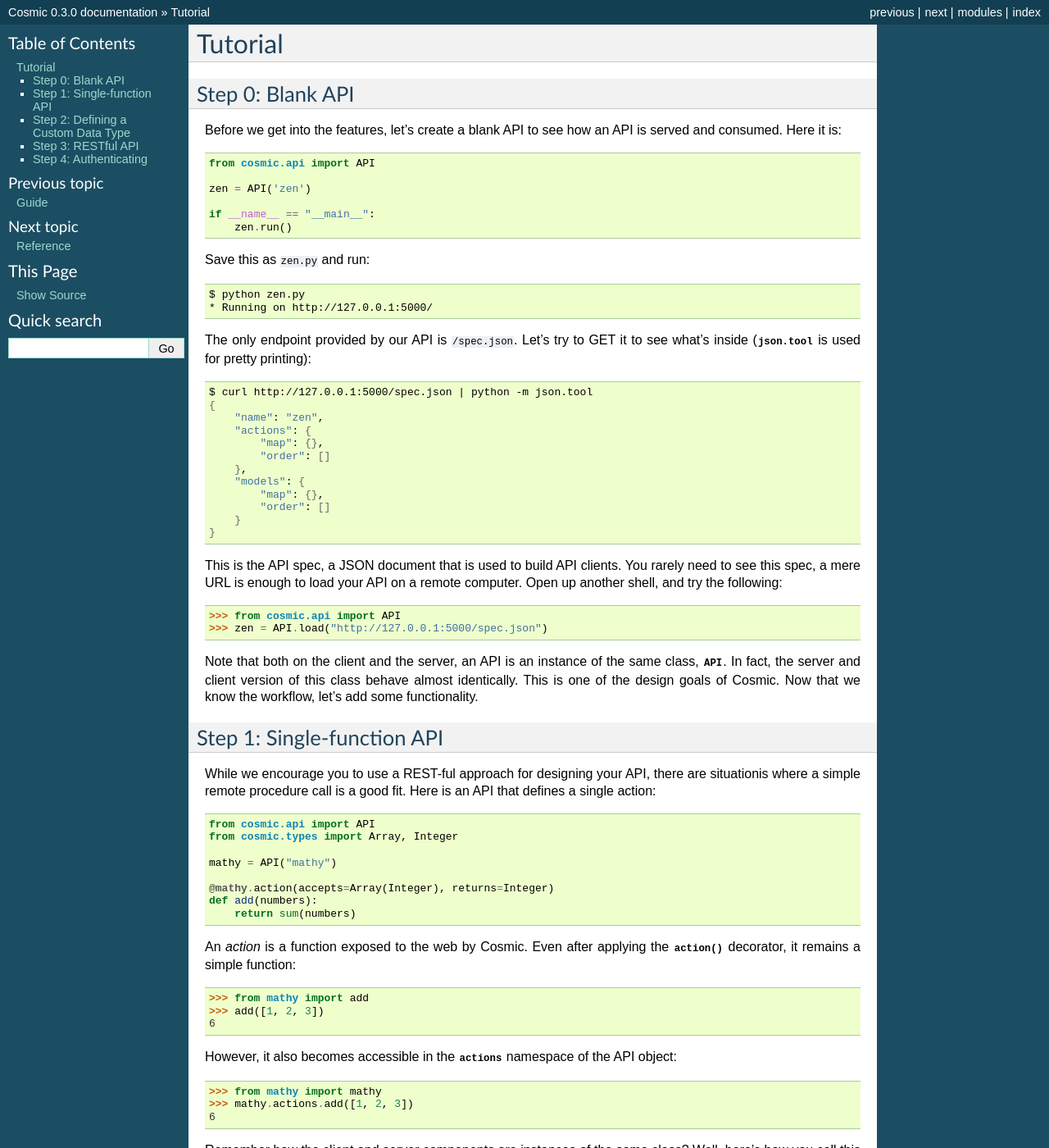
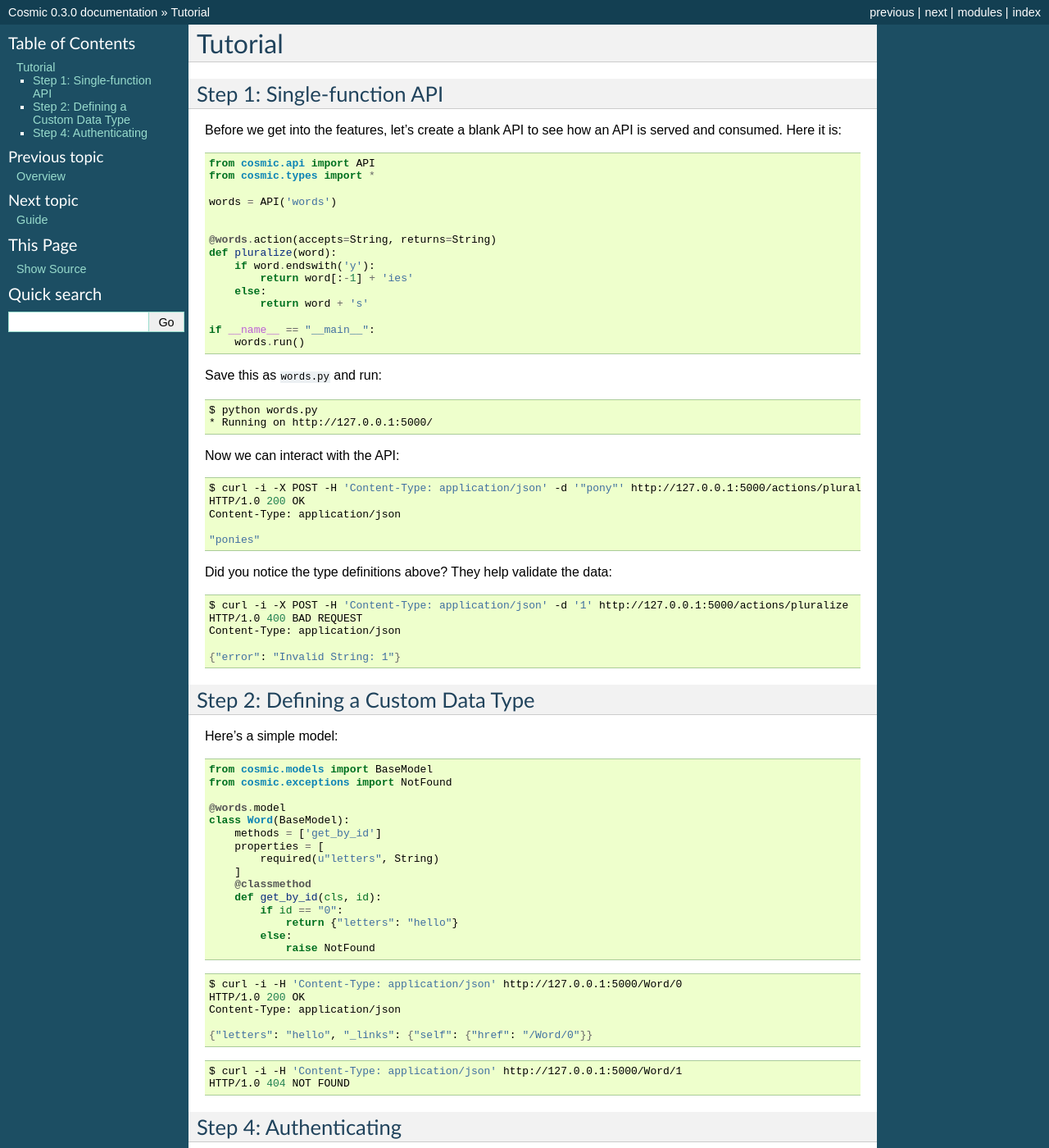
Before and after one commit to cosmic-api/cosmic.py, a Sphinx documentation site: the page built from docs/source/tutorial.rst, in a window 1280 px wide and 1400 px high. Shown: the whole window at 82% size. Built offline with Sphinx 7.4.7, drawn with Linux system fonts in a browser that asks for light colours; some of the changed text lies outside the part shown.

Commit message:
Update tutorial

```diff
--- a/docs/source/index.rst
+++ b/docs/source/index.rst
@@ -15,8 +15,8 @@ Contents:
    :maxdepth: 3
 
    overview
+   tutorial
    guide
-   tutorial
    reference
 
 Indices and tables
--- a/docs/source/tutorial.rst
+++ b/docs/source/tutorial.rst
@@ -1,203 +1,88 @@
 Tutorial
 ========
 
-Step 0: Blank API
------------------
+Step 1: Single-function API
+---------------------------
 
 Before we get into the features, let's create a blank API to see how an API
 is served and consumed. Here it is::
 
     from cosmic.api import API
+    from cosmic.types import *
 
-    zen = API('zen')
+    words = API('words')
+
+
+    @words.action(accepts=String, returns=String)
+    def pluralize(word):
+        if word.endswith('y'):
+            return word[:-1] + 'ies'
+        else:
+            return word + 's'
 
     if __name__ == "__main__":
-        zen.run()
+        words.run()
 
-Save this as ``zen.py`` and run:
+Save this as ``words.py`` and run:
 
 .. code:: bash
 
-    $ python zen.py
+    $ python words.py
     * Running on http://127.0.0.1:5000/
 
-The only endpoint provided by our API is ``/spec.json``. Let's try to GET it
-to see what's inside (:mod:`json.tool` is used for pretty printing):
+Now we can interact with the API:
 
 .. code:: bash
 
-    $ curl http://127.0.0.1:5000/spec.json | python -m json.tool
-    {
-        "name": "zen",
-        "actions": {
-            "map": {},
-            "order": []
-        },
-        "models": {
-            "map": {},
-            "order": []
-        }
-    }
+    $ curl -i -X POST -H 'Content-Type: application/json' -d '"pony"' http://127.0.0.1:5000/actions/pluralize
+    HTTP/1.0 200 OK
+    Content-Type: application/json
 
-This is the API spec, a JSON document that is used to build API clients. You
-rarely need to see this spec, a mere URL is enough to load your API on a
-remote computer. Open up another shell, and try the following::
+    "ponies"
 
-    >>> from cosmic.api import API
-    >>> zen = API.load("http://127.0.0.1:5000/spec.json")
+Did you notice the type definitions above? They help validate the data:
 
-Note that both on the client and the server, an API is an instance of the same
-class, :class:`~cosmic.api.API`. In fact, the server and client version of
-this class behave almost identically. This is one of the design goals of
-Cosmic. Now that we know the workflow, let's add some functionality.
+.. code:: bash
 
-Step 1: Single-function API
----------------------------
+    $ curl -i -X POST -H 'Content-Type: application/json' -d '1' http://127.0.0.1:5000/actions/pluralize
+    HTTP/1.0 400 BAD REQUEST
+    Content-Type: application/json
 
-While we encourage you to use a REST-ful approach for designing your API,
-there are situationis where a simple remote procedure call is a good fit. Here
-is an API that defines a single action::
-
-    from cosmic.api import API
-    from cosmic.types import Array, Integer
-
-    mathy = API("mathy")
-
-    @mathy.action(accepts=Array(Integer), returns=Integer)
-    def add(numbers):
-        return sum(numbers)
-
-An *action* is a function exposed to the web by Cosmic. Even after applying
-the :meth:`~cosmic.API.action` decorator, it remains a simple function::
-
-    >>> from mathy import add
-    >>> add([1, 2, 3])
-    6
-
-However, it also becomes accessible in the :data:`~cosmic.API.actions`
-namespace of the API object::
-
-    >>> from mathy import mathy
-    >>> mathy.actions.add([1, 2, 3])
-    6
-
-Remember how the client and server components are instances of the same class?
-Well, here's how you call this action from the client::
-
-    >>> mathy = API.load("http://127.0.0.1:5000/spec.json")
-    >>> mathy.actions.add([1, 2, 3])
-    6
-
-Did you notice the type definitions in the action? They help Cosmic serialize
-complex data and validate it. See what happens when you pass in the wrong
-type::
-
-    >>> mathy.actions.add([1, 2, True])
-    Traceback (most recent call last):
-      File "<stdin>", line 1, in <module>
-      File "cosmic/actions.py", line 37, in __call__
-        return self.endpoint(*args, **kwargs)
-      File "cosmic/http.py", line 287, in __call__
-        return self.api.client_hook.call(self, *args, **kwargs)
-      File "cosmic/http.py", line 27, in call
-        return self.parse_response(endpoint, res)
-      File "cosmic/http.py", line 33, in parse_response
-        return endpoint.parse_response(res)
-      File "cosmic/http.py", line 347, in parse_response
-        res = super(ActionEndpoint, self).parse_response(res)
-      File "cosmic/http.py", line 273, in parse_response
-        raise ValidationError(r['json'].datum.get('error', ''))
-    teleport.ValidationError: Item at [2] Invalid Integer: True
-
-In the background, the Cosmic client made a request, to which the Cosmic
-server returned a special 400 response, which the client turned into a
-:exc:`~teleport.ValidationError`. On the client side, this validation guides
-in correct API usage. On the server side, it greatly reduces boilerplate and
-the number potentially dangerous errors that result from malformatted data.
-
-These type definitions can also be used to generate documentation.
-
-The system responsible for the type definitions and serialization is a
-decoupled component called Teleport.
+    {"error": "Invalid String: 1"}
 
 Step 2: Defining a Custom Data Type
 -----------------------------------
 
-Teleport allows you to define custom types from scratch or in terms of other
-types. These definition will aid in serialization, deserialization and
-validation. With Cosmic, you can attach such definition to your API, creating
-a model. Here's a simple model::
+Here's a simple model::
 
     from cosmic.models import BaseModel
+    from cosmic.exceptions import NotFound
 
-    planetarium = API('planetarium')
-
-    @planetarium.model
-    class Sphere(BaseModel):
-        properties = [
-            required(u"name", string)
-        ]
-
-Here's how you instantiate it::
-
-    >>> Sphere(name="Pluto")
-    <examples.planetarium.Sphere object at 0xa8b434c>
-
-And on the server::
-
-    >>> planetarium.models.Sphere(name="Neptune")
-    <cosmic.api.Sphere object at 0xa8076ec>
-
-Actions can take models as parameters::
-
-    @planetarium.action(accepts=Sphere, returns=String)
-    def hello(sphere):
-        return "Hello, %s" % sphere.name
-
-Now you can call this both from the client or from the server::
-
-    >>> neptune = planetarium.models.Sphere(name="Neptune")
-    >>> planetarium.actions.hello(neptune)
-    u'Hello Neptune'
-
-Step 3: RESTful API
--------------------
-
-Some models not only represent data types, but also correspond to sets of
-real-world objects. Commonly the model will correspond with a database table
-and the object with a row in that table. Cosmic doesn't care where these
-objects are stored, you are expected to provide access to them by implementing
-up to 5 methods.
-
-Let's augment the model we defined above to allow Cosmic to expose it::
-
-    @planetarium.model
-    class Sphere(BaseModel):
+    @words.model
+    class Word(BaseModel):
         methods = ['get_by_id']
         properties = [
-            required("name", String)
+            required(u"letters", String)
         ]
-
         @classmethod
         def get_by_id(cls, id):
-            if id in spheres:
-                return spheres[id]
+            if id == "0":
+                return {"letters": "hello"}
             else:
-                return None
+                raise NotFound
 
-    spheres = {
-        "0": Sphere(name="Earth", id="0"),
-        "1": Sphere(name="Moon", id="0")
-    }
+.. code:: bash
 
-Every method implemented on the server becomes accessible on the client::
+    $ curl -i -H 'Content-Type: application/json' http://127.0.0.1:5000/Word/0
+    HTTP/1.0 200 OK
+    Content-Type: application/json
 
-    >>> planetarium = API.load('http://localhost:5000/spec.json')
-    >>> sphere = planetarium.models.Sphere.get_by_id("0")
-    >>> sphere
-    <cosmic.api.Sphere object at 0xa8076ec>
-    >>> sphere.name
-    u'Earth'
+    {"letters": "hello", "_links": {"self": {"href": "/Word/0"}}
+
+.. code:: bash
+
+    $ curl -i -H 'Content-Type: application/json' http://127.0.0.1:5000/Word/1
+    HTTP/1.0 404 NOT FOUND
 
 Step 4: Authenticating
 ----------------------
@@ -206,6 +91,6 @@ By default, all models and actions are accessible to all clients. To restrict
 access you use authentication and authorization. Cosmic doesn't currently
 support or recommend a particular method of authentication. However, it allows
 you to implement your own via :data:`~cosmic.api.API.client_hook` and
-:data:`~cosmic.api.API.server_hook`.
+:data:`~cosmic.http.Server`.
 
 See :ref:`guide-authentication` for an example.
```
Also changed, not shown: docs/source/reference.rst (+0 -21 lines), 3 other files.
